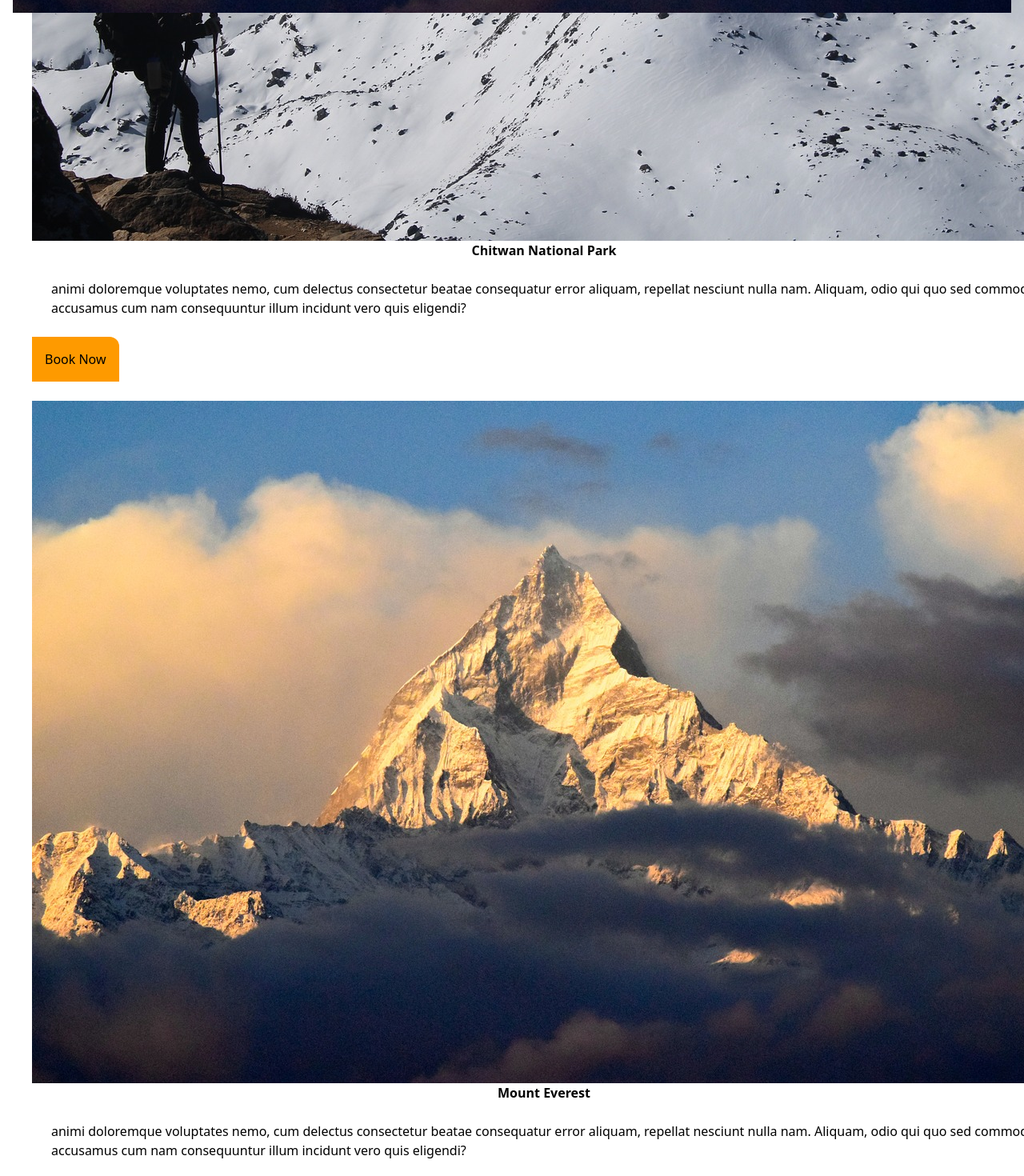
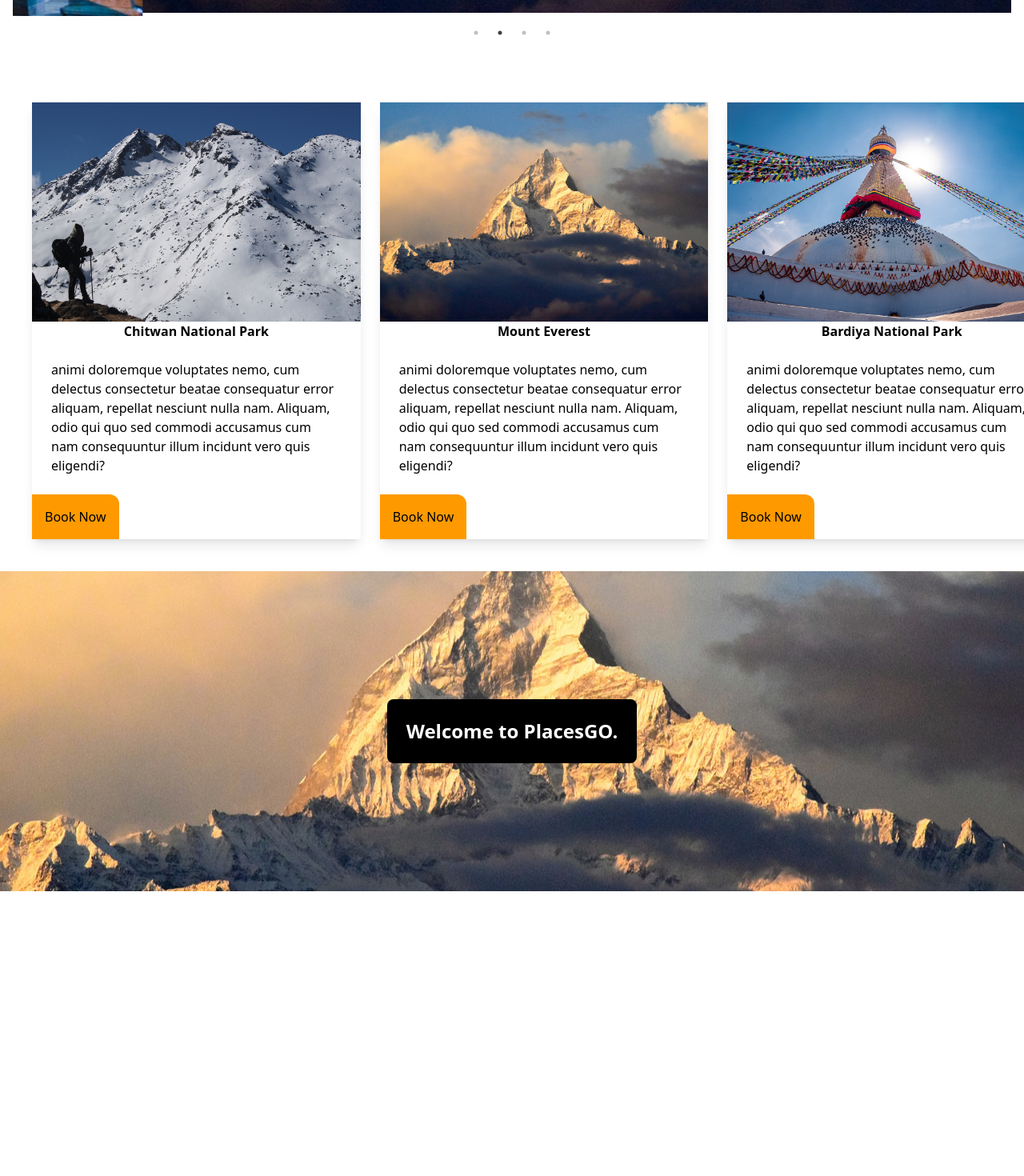
Before and after one commit to bhattabibek/goPlaces, a React (Vite) app in the folder client/: page / in a window 1280 px wide. Shown: the part 940-2410 px from the top of the page at 80% size. After the commit the page ends 2054 px from the top, so only its background shows below. Built offline with nearby package versions, Linux system fonts and the light colour scheme.

Commit message:
Adds Parallax effect

```diff
--- a/client/src/App.jsx
+++ b/client/src/App.jsx
@@ -1,6 +1,7 @@
 import "./App.css";
 import DestinationCard from "./components/DestinationCard";
 import Navbar from "./components/Navbar";
+import Parallax from "./components/Parallax";
 import AutoPlay from "./components/Slider";
 
 
@@ -12,9 +13,10 @@ function App() {
   <Navbar/>
 
   <AutoPlay/>
-  <div className="mt-60">
+  <div className="mt-60 md:mt-140 lg:mt-180 xl:mt-230">
   <DestinationCard />
 </div>
+<Parallax/>
   </>
 
   )
--- a/client/src/components/DestinationCard.jsx
+++ b/client/src/components/DestinationCard.jsx
@@ -4,20 +4,20 @@ import React from "react";
 const DestinationCard = () => {
   return (
     <>
-     <div className="flex flex-col w-full gap-6 m-10 justify-center">
-     <div className="shadow-1xl">
+     <div className="flex flex-col w-full gap-6 m-10 justify-center md:flex md:flex-row">
+     <div className="shadow-lg">
         <img src="/nepal.jpg"/>
         <h2 className="text-center font-bold">Chitwan National Park</h2>
         <p className="p-6">animi doloremque voluptates nemo, cum delectus consectetur beatae consequatur error aliquam, repellat nesciunt nulla nam. Aliquam, odio qui quo sed commodi accusamus cum nam consequuntur illum incidunt vero quis eligendi?</p>
      <button className="bg-amber-500 p-4 rounded-tr-xl">Book Now</button>
       </div>
-      <div className="shadow-1xl">
+      <div className="shadow-lg">
         <img src="/mount.jpg"/>
         <h2 className="text-center font-bold">Mount Everest</h2>
         <p className="p-6">animi doloremque voluptates nemo, cum delectus consectetur beatae consequatur error aliquam, repellat nesciunt nulla nam. Aliquam, odio qui quo sed commodi accusamus cum nam consequuntur illum incidunt vero quis eligendi?</p>
         <button className="bg-amber-500 p-4 rounded-tr-xl">Book Now</button>
       </div>
-      <div className="shadow-1xl">
+      <div className="shadow-lg">
         <img src="/monastery.jpg"/>
         <h2 className="text-center font-bold">Bardiya National Park</h2>
         <p className="p-6">animi doloremque voluptates nemo, cum delectus consectetur beatae consequatur error aliquam, repellat nesciunt nulla nam. Aliquam, odio qui quo sed commodi accusamus cum nam consequuntur illum incidunt vero quis eligendi?</p>
--- /dev/null
+++ b/client/src/components/Parallax.jsx
@@ -0,0 +1,18 @@
+import React from 'react';
+
+const Parallax = () => {
+  return (
+    <>
+      <div
+        className="relative h-[50vh] bg-fixed bg-center bg-cover flex items-center justify-center"
+        style={{ backgroundImage: `url('/mount.jpg')` }}
+      >
+        <div className="bg-black bg-opacity-50 p-6 rounded-lg">
+          <p className="text-white text-2xl font-bold">Welcome to PlacesGO.</p>
+        </div>
+      </div>
+    </>
+  );
+};
+
+export default Parallax;
--- a/client/src/components/Slider.jsx
+++ b/client/src/components/Slider.jsx
@@ -16,7 +16,7 @@ function AutoPlay() {
   };
 
   return (
-    <div className="slider-container px-4 h-6 w-full">
+    <div className="slider-container px-4 h-6 w-full bg-black bg-opacity-50">
       <Slider {...settings}>
         <div>
         <img src="/image.jpg" alt="Mountain"  />
```
